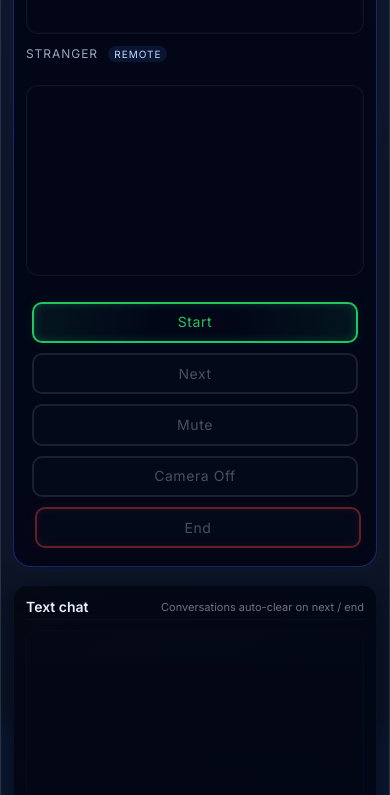
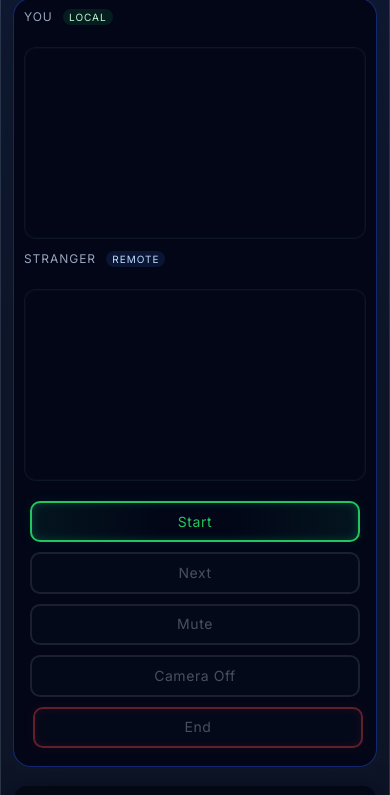
Before and after one commit to Aruncoder21/random-video-chat, a website: page public/index.html in a window 390 px wide. Shown: the part 119-914 px from the top of the page. Drawn offline with nearby package versions, Linux system fonts and the light colour scheme; no server answers.

Commit message:
Apply final unified video+controls responsive CSS

```diff
--- a/public/index.html
+++ b/public/index.html
@@ -467,32 +467,59 @@ button:disabled::before {
 }
 
 :root {
-  /* Yaha maine fallback value ko 10px se badha kar 25px kiya hai
-     taaki agar mobile safe area detect na kare toh bhi upar jagah rahe */
-  --safe-top: env(safe-area-inset-top, 25px);
+  --safe-top: env(safe-area-inset-top, 20px);
 }
 
 html, body {
   width: 100%;
-  height: 100%;
+  min-height: 100dvh;
   margin: 0;
   padding: 0;
   -webkit-text-size-adjust: 100%;
-  /* Mobile me scroll bounce rokne ke liye ye add kar sakte ho agar zarurat ho */
-  overscroll-behavior-y: none;
+  background-color: #0f172a; /* Background color ensure karne ke liye */
+  color: white;
+
+  /* Fix 2: Body ko flex bana diya taaki content vertically control ho sake */
+  display: flex;
+  flex-direction: column;
 }
 
 .app-shell {
+  width: 100%;
   max-width: 100% !important;
-  /* Padding calculation ko thoda badhaya hai (safe-top + 20px)
-     taaki content bilkul upar chipak na jaye */
-  padding-top: calc(var(--safe-top) + 20px) !important;
+
+  margin-top: max(var(--safe-top), 20px) !important;
+  padding: 0 10px 10px 10px !important;
+
+  /* Baki bachi hui height lene ke liye */
+  flex: 1;
+  display: flex;
+  flex-direction: column;
 }
 
+
 /* layout containers */
-.main-layout { display: grid; grid-template-columns: 1fr 36%; gap: 18px; }
-.video-row, .video-wrapper { display: flex; gap: 18px; align-items: stretch; justify-content: space-between; }
-.video-card { flex: 1 1 0; display: flex; flex-direction: column; gap: 12px; min-width: 0; }
+.main-layout {
+  display: grid;
+  grid-template-columns: 1fr 36%;
+  gap: 18px;
+  height: 100%; /* Ensure layout fills the shell */
+}
+
+.video-row, .video-wrapper {
+  display: flex;
+  gap: 18px;
+  align-items: stretch;
+  justify-content: space-between;
+}
+
+.video-card {
+  flex: 1 1 0;
+  display: flex;
+  flex-direction: column;
+  gap: 12px;
+  min-width: 0;
+}
 
 /* unified video element */
 .video-card video {
@@ -507,38 +534,49 @@ html, body {
   box-shadow: inset 0 0 0 1px rgba(255, 255, 255, 0.02);
 }
 
-/* label above video */
 .video-label { font-size: 12px; letter-spacing: 0.08em; color: #9aa6bb; }
 
-/* controls below videos: always centered and wrapped */
-#controls { display: flex; gap: 12px; flex-wrap: wrap; justify-content: center; align-items: center; padding: 8px 6px 12px; margin-top: 6px; }
+#controls {
+  display: flex;
+  gap: 12px;
+  flex-wrap: wrap;
+  justify-content: center;
+  align-items: center;
+  padding: 8px 6px 12px;
+  margin-top: auto; /* Push controls to bottom if needed */
+}
+
 #controls button { min-width: 120px; padding: 0.6rem 1.2rem; font-size: 14px; border-radius: 10px; }
 #end-btn { margin-left: 6px; }
 
-/* chat column */
-.chat-card { flex: 0 0 36%; min-width: 300px; }
+.chat-card { flex: 0 0 36%; min-width: 300px; display: flex; flex-direction: column; }
 
 /* responsive: stack on small screens */
 @media (max-width: 900px) {
-  .main-layout { grid-template-columns: 1fr; }
-  .chat-card { width: 100%; min-width: 0; }
+  .main-layout { grid-template-columns: 1fr; display: flex; flex-direction: column; }
+  .chat-card { width: 100%; min-width: 0; height: 300px; /* Mobile pe chat ko fix height di */ }
   .video-row, .video-wrapper { flex-direction: column; gap: 12px; }
   .video-card video { aspect-ratio: 16/9; max-height: 52vh; }
   #controls { gap: 10px; padding-bottom: 8px; }
   #controls button { min-width: 46%; flex: 1 1 46%; }
-  .app-shell, .video-card, .chat-card { padding-left: 12px !important; padding-right: 12px !important; }
+
+  /* Special padding for mobile wrapper */
+  .app-shell {
+     padding-left: 12px !important;
+     padding-right: 12px !important;
+     /* Mobile pe thoda aur extra gap safety ke liye */
+     margin-top: max(env(safe-area-inset-top), 30px) !important;
+  }
 }
 
-/* very small phones */
 @media (max-width: 420px) {
   #controls button { min-width: 100%; flex: 1 1 100%; }
-  .video-card video { max-height: 48vh; }
+  .video-card video { max-height: 40vh; }
 }
 
-/* If remote stream is vertical, add class "portrait" on that video element */
 .video-card video.portrait { object-fit: contain !important; object-position: center center !important; }
 
-#chat-area { display: flex; flex-direction: column; }
+#chat-area { display: flex; flex-direction: column; height: 100%; }
 #chat-messages { flex: 1 1 auto; overflow: auto; }
 
   </style>
```
